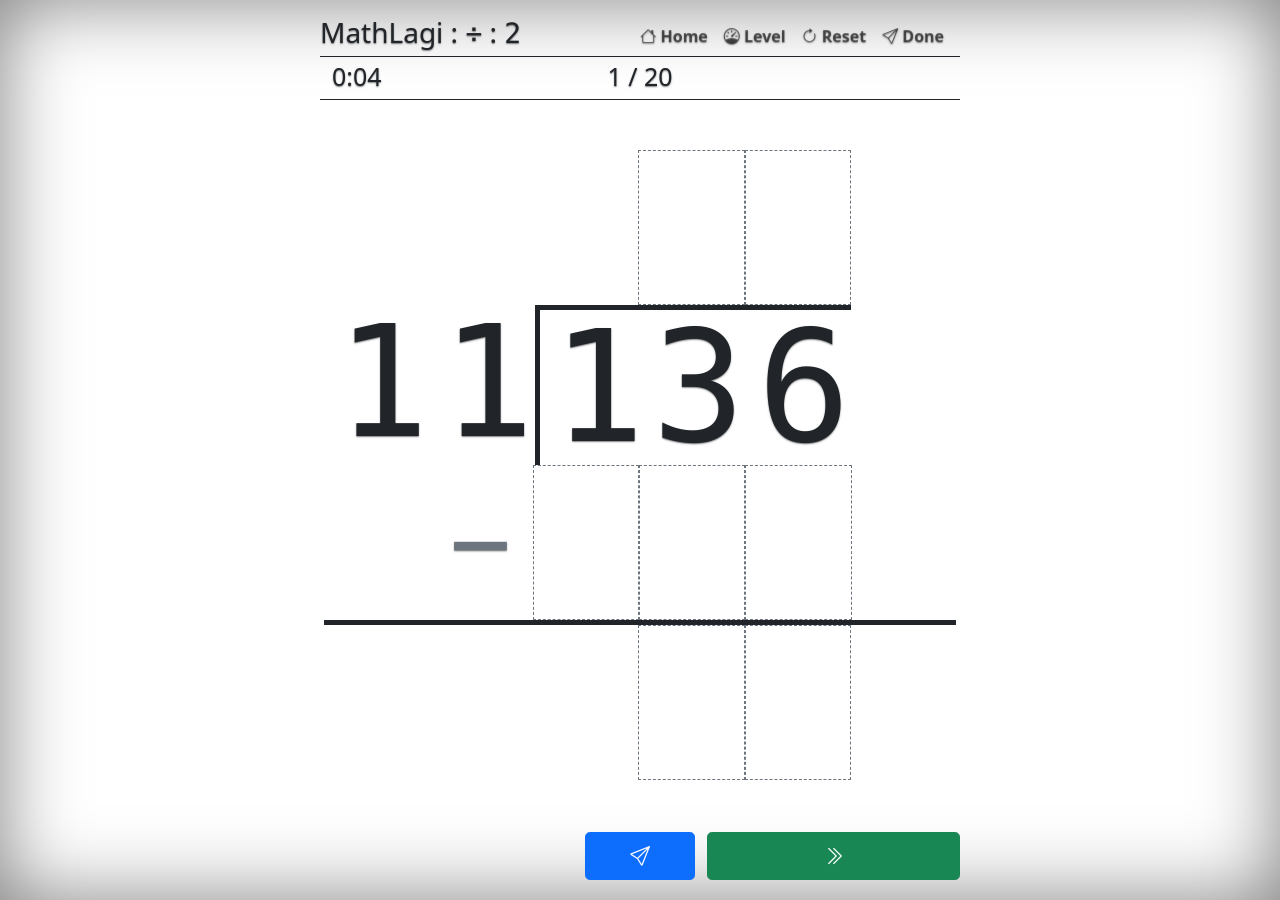
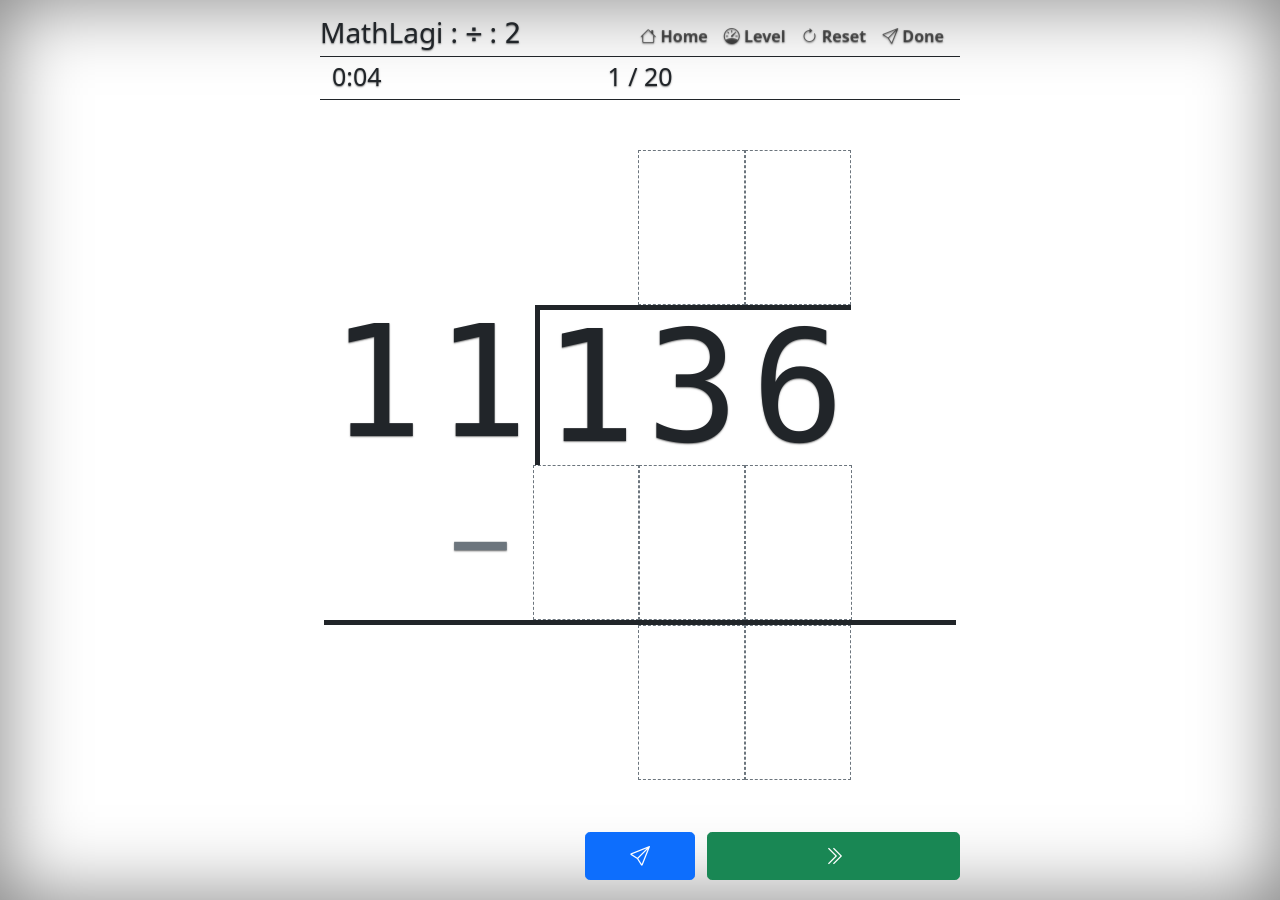
Before and after one commit to psyntium/mathlagi, a Jekyll site: the page built from div_2.html, in a window 1280 px wide. Built offline with Jekyll 4.4.1, drawn with Linux system fonts in a browser that asks for light colours.

Commit message:
bug fixes

```diff
--- a/div_2.html
+++ b/div_2.html
@@ -29,11 +29,11 @@ math_q_size: 20
 {% include answer.html %}
 
                 <div class="row">
-                    <div class="col-2"><span id="l2_2" class="num">&nbsp;</span></div>
-                    <div class="col-2"><span id="l2_1" class="num">&nbsp;</span></div>
-                    <div class="col-2 border-top border-start border-5 border-dark"><span id="l1_3" class="num">&nbsp;</span></div>
-                    <div class="col-2 border-top border-5 border-dark"><span id="l1_2" class="num">&nbsp;</span></div>
-                    <div class="col-2 border-top border-5 border-dark"><span id="l1_1" class="num">&nbsp;</span></div>
+                    <div class="col-2 p-0"><span id="l2_2" class="num">&nbsp;</span></div>
+                    <div class="col-2 p-0"><span id="l2_1" class="num">&nbsp;</span></div>
+                    <div class="col-2 border-top border-start border-5 border-dark p-0"><span id="l1_3" class="num">&nbsp;</span></div>
+                    <div class="col-2 border-top border-5 border-dark p-0"><span id="l1_2" class="num">&nbsp;</span></div>
+                    <div class="col-2 border-top border-5 border-dark p-0"><span id="l1_1" class="num">&nbsp;</span></div>
                     <div class="col-1">&nbsp;</div>
                 </div>
 
```
Also changed, not shown: other parts of div_2.html (+2 -0 lines), _includes/script.html (+15 -0 lines), _includes/script_simple.html (+0 -26 lines), sub_3.html (+0 -28 lines).
